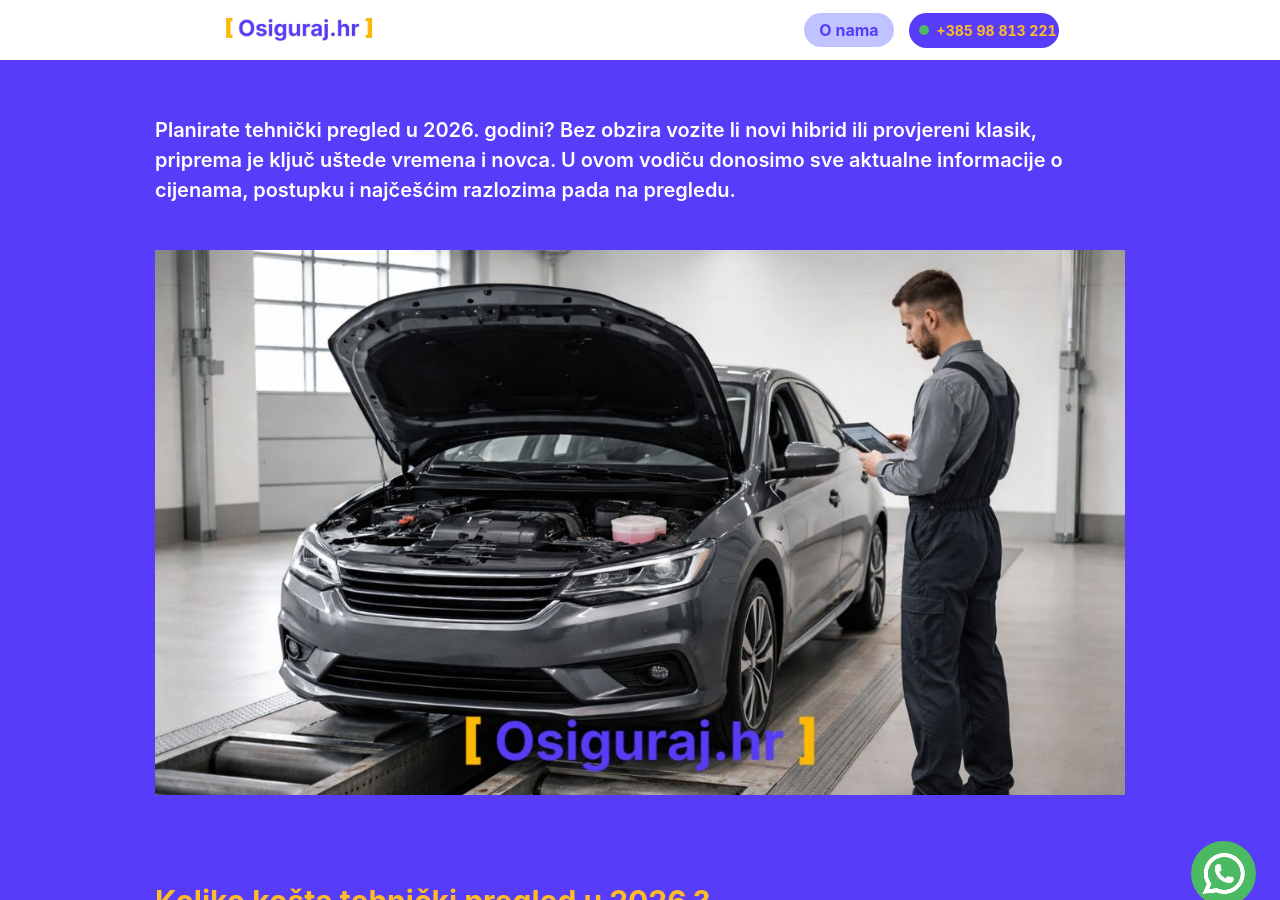
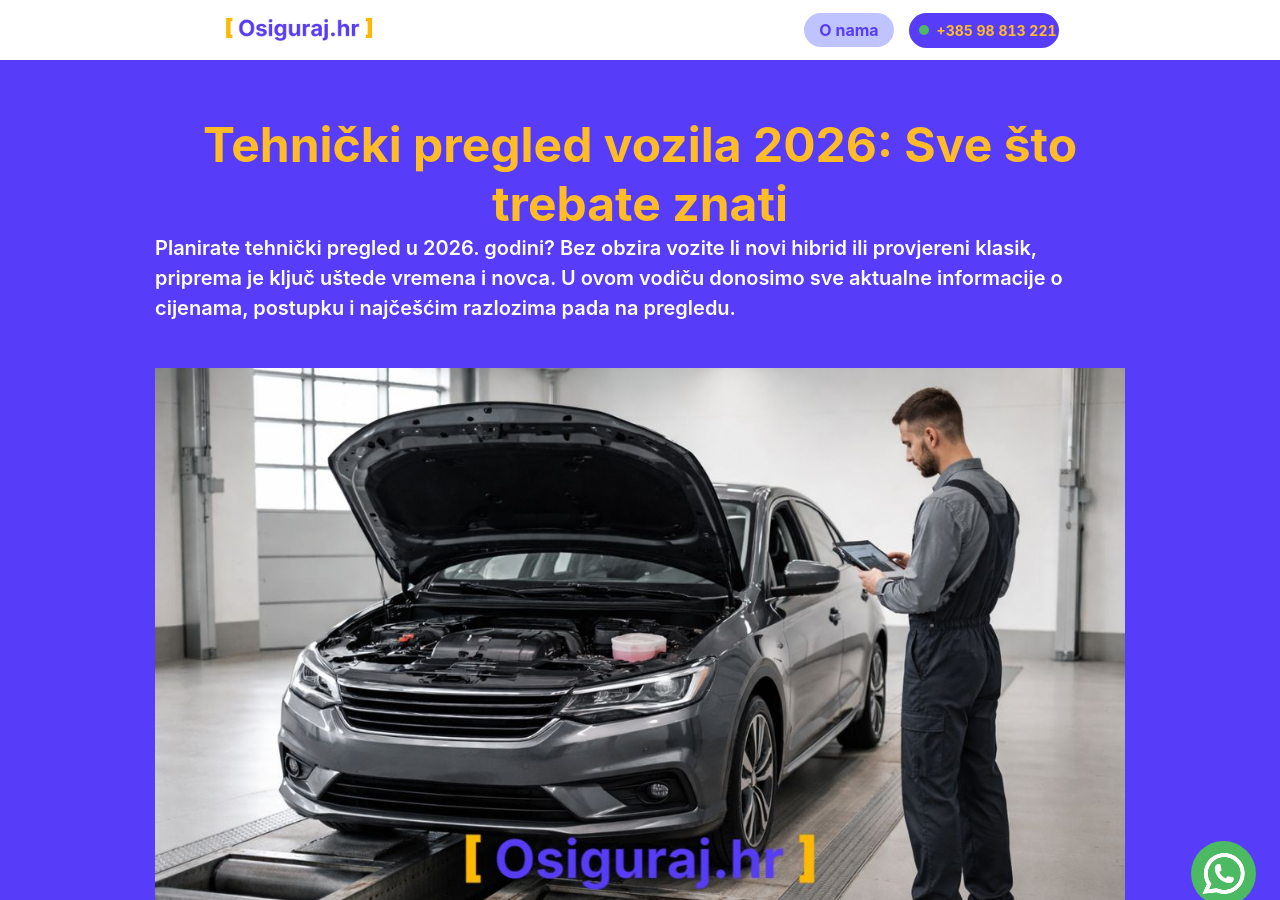
Before and after one commit to Filip-Gale/OsigurajHR, a Jekyll site: the page built from _posts/2026-02-16-vodic-kroz-tehnicki-pregled.md, in a window 1280 px wide and 900 px high. Built offline with Jekyll 4.4.1, drawn with Linux system fonts in a browser that asks for light colours; some of the changed lines change nothing that is shown.

Commit message:
Update 2026-02-16-vodic-kroz-tehnicki-pregled.md

```diff
--- a/_posts/2026-02-16-vodic-kroz-tehnicki-pregled.md
+++ b/_posts/2026-02-16-vodic-kroz-tehnicki-pregled.md
@@ -4,6 +4,8 @@
 description: "Sve na jednom mjestu: detaljan cjenik tehničkog pregleda u 2026., popis dokumenata, checklista za siguran prolazak i lokacije po gradovima u Hrvatskoj."
 image: /img/tehnicki-pregled-2026.jpg
 ---
+
+# Tehnički pregled vozila 2026: Sve što trebate znati
 
 Planirate tehnički pregled u 2026. godini? Bez obzira vozite li novi hibrid ili provjereni klasik, priprema je ključ uštede vremena i novca. U ovom vodiču donosimo sve aktualne informacije o cijenama, postupku i najčešćim razlozima pada na pregledu.
 
@@ -42,19 +44,19 @@
 Lokalne stanice za tehnički pregled (STP) mogu imati različita radna vremena. Odaberite svoj grad za detaljne informacije:
 
 ### Grad Zagreb i okolica
-[Zagreb](/tehnicki-pregled/zagreb/) • [Sesvete](/tehnicki-pregled/sesvete/) • [Samobor](/tehnicki-pregled/samobor/) • [Velika Gorica](/tehnicki-pregled/velika-gorica/) • [Zaprešić](/tehnicki-pregled/zapresic/)
+[Zagreb](https://www.osiguraj.hr/tehnicki-pregled/zagreb/) • [Sesvete](https://www.osiguraj.hr/tehnicki-pregled/sesvete/) • [Samobor](https://www.osiguraj.hr/tehnicki-pregled/samobor/) • [Velika Gorica](https://www.osiguraj.hr/tehnicki-pregled/velika-gorica/) • [Zaprešić](https://www.osiguraj.hr/tehnicki-pregled/zapresic/)
 
 ### Središnja Hrvatska
-[Karlovac](/tehnicki-pregled/karlovac/) • [Sisak](/tehnicki-pregled/sisak/) • [Varaždin](/tehnicki-pregled/varazdin/) • [Krapina](/tehnicki-pregled/krapina/) • [Koprivnica](/tehnicki-pregled/koprivnica/) • [Bjelovar](/tehnicki-pregled/bjelovar/)
+[Karlovac](https://www.osiguraj.hr/tehnicki-pregled/karlovac/) • [Sisak](https://www.osiguraj.hr/tehnicki-pregled/sisak/) • [Varaždin](https://www.osiguraj.hr/tehnicki-pregled/varazdin/) • [Krapina](https://www.osiguraj.hr/tehnicki-pregled/krapina/) • [Koprivnica](https://www.osiguraj.hr/tehnicki-pregled/koprivnica/) • [Bjelovar](https://www.osiguraj.hr/tehnicki-pregled/bjelovar/)
 
 ### Slavonija i Baranja
-[Osijek](/tehnicki-pregled/osijek/) • [Slavonski Brod](/tehnicki-pregled/slavonski-brod/) • [Vinkovci](/tehnicki-pregled/vinkovci/) • [Vukovar](/tehnicki-pregled/vukovar/) • [Đakovo](/tehnicki-pregled/dakovo/) • [Požega](/tehnicki-pregled/pozega/)
+[Osijek](https://www.osiguraj.hr/tehnicki-pregled/osijek/) • [Slavonski Brod](https://www.osiguraj.hr/tehnicki-pregled/slavonski-brod/) • [Vinkovci](https://www.osiguraj.hr/tehnicki-pregled/vinkovci/) • [Vukovar](https://www.osiguraj.hr/tehnicki-pregled/vukovar/) • [Đakovo](https://www.osiguraj.hr/tehnicki-pregled/dakovo/) • [Požega](https://www.osiguraj.hr/tehnicki-pregled/pozega/)
 
 ### Dalmacija
-[Split](/tehnicki-pregled/split/) • [Zadar](/tehnicki-pregled/zadar/) • [Šibenik](/tehnicki-pregled/sibenik/) • [Dubrovnik](/tehnicki-pregled/dubrovnik/) • [Makarska](/tehnicki-pregled/makarska/) • [Imotski](/tehnicki-pregled/imotski/)
+[Split](https://www.osiguraj.hr/tehnicki-pregled/split/) • [Zadar](https://www.osiguraj.hr/tehnicki-pregled/zadar/) • [Šibenik](https://www.osiguraj.hr/tehnicki-pregled/sibenik/) • [Dubrovnik](https://www.osiguraj.hr/tehnicki-pregled/dubrovnik/) • [Makarska](https://www.osiguraj.hr/tehnicki-pregled/makarska/) • [Imotski](https://www.osiguraj.hr/tehnicki-pregled/imotski/)
 
 ### Istra i Kvarner
-[Rijeka](/tehnicki-pregled/rijeka/) • [Pula](/tehnicki-pregled/pula/) • [Pazin](/tehnicki-pregled/pazin/) • [Delnice](/tehnicki-pregled/delnice/) • [Gospić](/tehnicki-pregled/gospic/)
+[Rijeka](https://www.osiguraj.hr/tehnicki-pregled/rijeka/) • [Pula](https://www.osiguraj.hr/tehnicki-pregled/pula/) • [Pazin](https://www.osiguraj.hr/tehnicki-pregled/pazin/) • [Delnice](https://www.osiguraj.hr/tehnicki-pregled/delnice/) • [Gospić](https://www.osiguraj.hr/tehnicki-pregled/gospic/)
 
 ---
 
@@ -67,9 +69,9 @@
 Da, tehnički pregled možete obaviti u bilo kojem trenutku unutar kalendarskog mjeseca u kojem vam istječe registracija.
 
 **3. Trebam li kasko osiguranje za tehnički?**
-Ne, za prolazak vam je potrebno samo [obvezno auto osiguranje (AO)](/kasko/). Ipak, kasko je preporučljiv za novija vozila radi zaštite vlastite investicije.
+Ne, za prolazak vam je potrebno samo [obvezno auto osiguranje (AO)](https://www.osiguraj.hr/kasko/). Ipak, kasko je preporučljiv za novija vozila radi zaštite vlastite investicije.
 
 ---
 
 ## Zaključak
-Pravovremena priprema štedi novac. Provjerite svoje vozilo, osigurajte se na vrijeme i obavite tehnički pregled bez stresa. Za najbrži izračun cijene osiguranja, posjetite naš [digitalni servis](/izracunaj-cijenu/).
+Pravovremena priprema štedi novac. Provjerite svoje vozilo, osigurajte se na vrijeme i obavite tehnički pregled bez stresa. Za najbrži izračun cijene osiguranja, posjetite naš [digitalni servis](https://www.osiguraj.hr/izracunaj-cijenu/).
```
